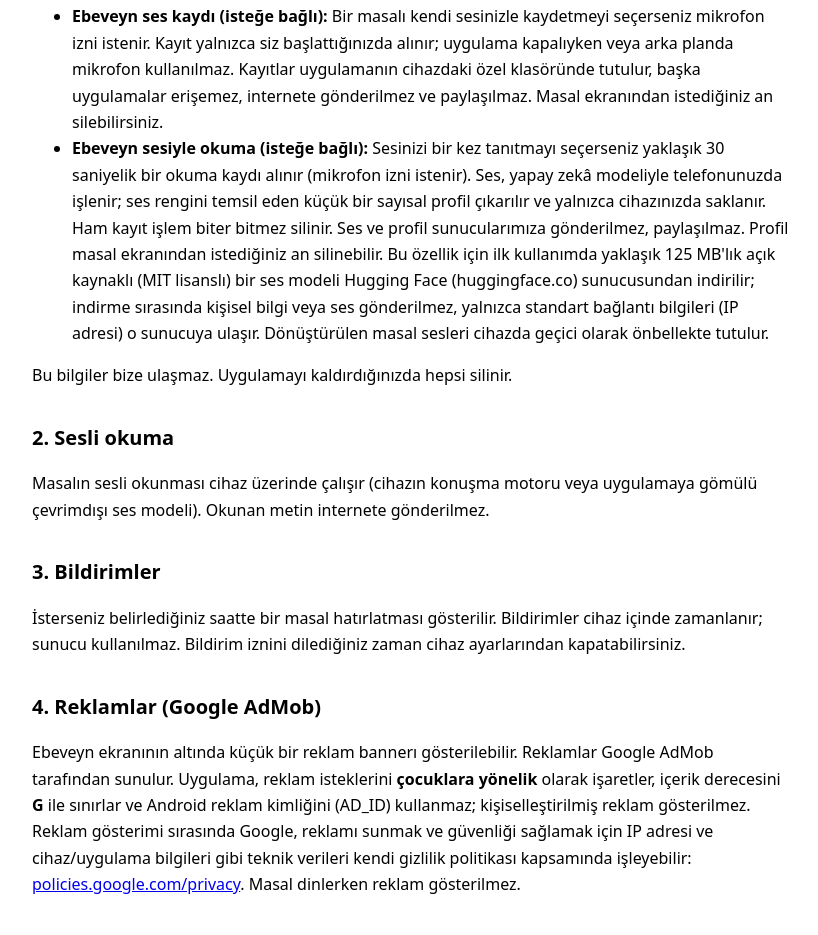
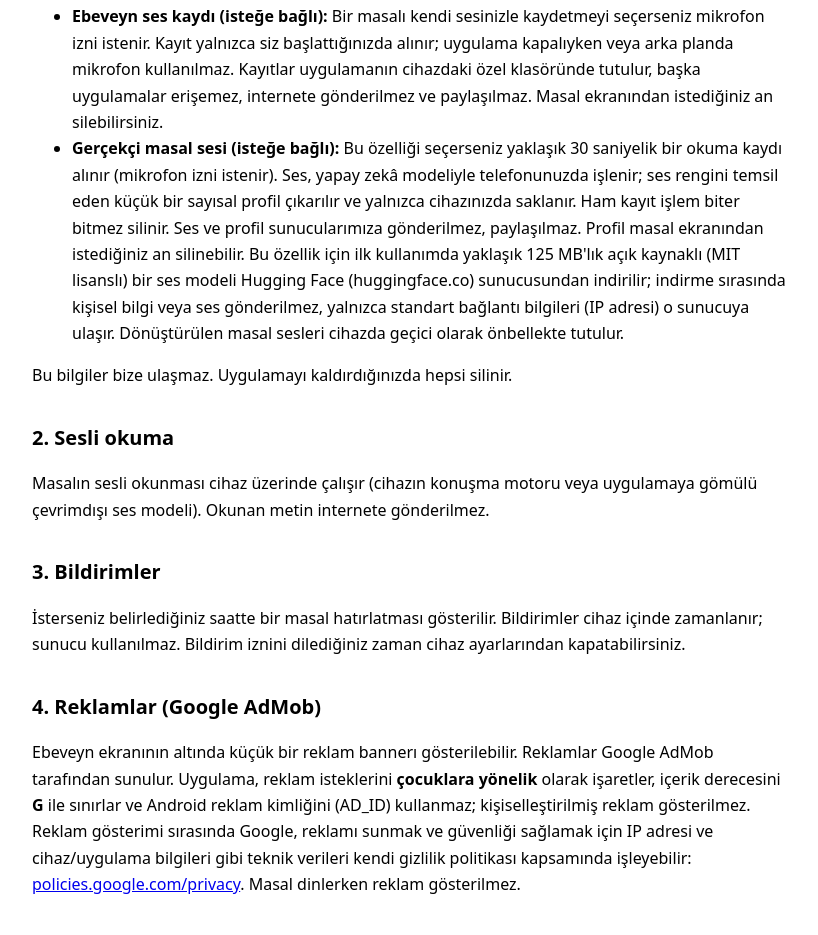
Before and after one commit to bunner48-dev/masalcik-privacy, a plain HTML site: page index.html in a window 1280 px wide. Shown: the part 825-1760 px from the top of the page, without its empty margins (228-1046 px from the left). Drawn offline with Linux system fonts and the light colour scheme.

Commit message:
Gizlilik: "Ebeveyn sesiyle okuma" yerine "Gercekci masal sesi" adlandirmasi
Co-Authored-By: Claude Sonnet 5.5 <noreply@anthropic.com>

```diff
--- a/index.html
+++ b/index.html
@@ -40,7 +40,7 @@
   <li><strong>Hatırlatıcı saati:</strong> Seçtiyseniz günlük hatırlatma saati.</li>
   <li><strong>Ninni kaydı ve uyku günlüğü:</strong> Ninni de aynı şekilde yalnızca cihazınızda saklanır ve istediğiniz zaman silinir. Haftalık uyku özeti için hangi gece hangi masalın okunduğu ve hangi sesin çaldığı yalnızca cihazınızda tutulur, hiçbir yere gönderilmez. Gece lambası ve uyku modu sırasında ekran açık tutulabilir; bunun için ek bir veri toplanmaz.</li>
   <li><strong>Ebeveyn ses kaydı (isteğe bağlı):</strong> Bir masalı kendi sesinizle kaydetmeyi seçerseniz mikrofon izni istenir. Kayıt yalnızca siz başlattığınızda alınır; uygulama kapalıyken veya arka planda mikrofon kullanılmaz. Kayıtlar uygulamanın cihazdaki özel klasöründe tutulur, başka uygulamalar erişemez, internete gönderilmez ve paylaşılmaz. Masal ekranından istediğiniz an silebilirsiniz.</li>
-  <li><strong>Ebeveyn sesiyle okuma (isteğe bağlı):</strong> Sesinizi bir kez tanıtmayı seçerseniz yaklaşık 30 saniyelik bir okuma kaydı alınır (mikrofon izni istenir). Ses, yapay zekâ modeliyle telefonunuzda işlenir; ses rengini temsil eden küçük bir sayısal profil çıkarılır ve yalnızca cihazınızda saklanır. Ham kayıt işlem biter bitmez silinir. Ses ve profil sunucularımıza gönderilmez, paylaşılmaz. Profil masal ekranından istediğiniz an silinebilir. Bu özellik için ilk kullanımda yaklaşık 125 MB'lık açık kaynaklı (MIT lisanslı) bir ses modeli Hugging Face (huggingface.co) sunucusundan indirilir; indirme sırasında kişisel bilgi veya ses gönderilmez, yalnızca standart bağlantı bilgileri (IP adresi) o sunucuya ulaşır. Dönüştürülen masal sesleri cihazda geçici olarak önbellekte tutulur.</li>
+  <li><strong>Gerçekçi masal sesi (isteğe bağlı):</strong> Bu özelliği seçerseniz yaklaşık 30 saniyelik bir okuma kaydı alınır (mikrofon izni istenir). Ses, yapay zekâ modeliyle telefonunuzda işlenir; ses rengini temsil eden küçük bir sayısal profil çıkarılır ve yalnızca cihazınızda saklanır. Ham kayıt işlem biter bitmez silinir. Ses ve profil sunucularımıza gönderilmez, paylaşılmaz. Profil masal ekranından istediğiniz an silinebilir. Bu özellik için ilk kullanımda yaklaşık 125 MB'lık açık kaynaklı (MIT lisanslı) bir ses modeli Hugging Face (huggingface.co) sunucusundan indirilir; indirme sırasında kişisel bilgi veya ses gönderilmez, yalnızca standart bağlantı bilgileri (IP adresi) o sunucuya ulaşır. Dönüştürülen masal sesleri cihazda geçici olarak önbellekte tutulur.</li>
 </ul>
 <p>Bu bilgiler bize ulaşmaz. Uygulamayı kaldırdığınızda hepsi silinir.</p>
 
```
